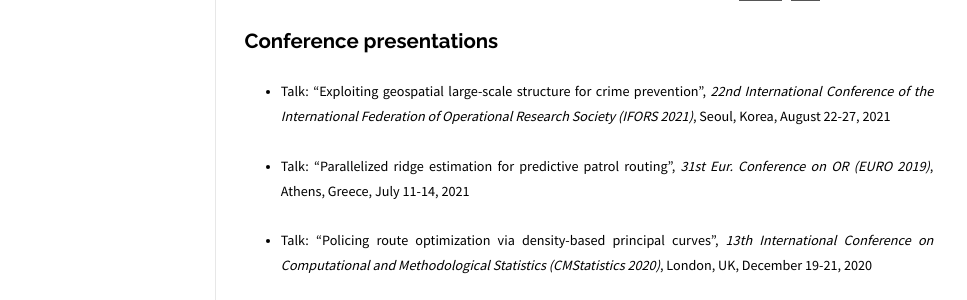
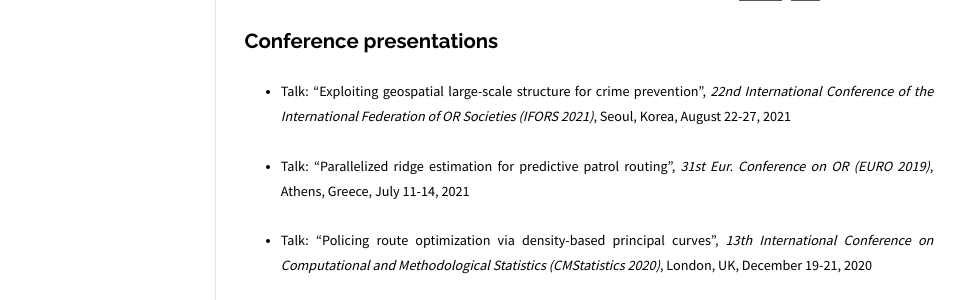
Before and after one commit to moews/moews.github.io, a Jekyll site: the page built from _posts/2017-03-25-publications.md, in a window 1280 px wide. Shown: the part 949-1249 px from the top of the page, without its empty margins (143-1110 px from the left). Built offline with Jekyll 4.4.1, drawn with Linux system fonts in a browser that asks for light colours.

Commit message:
Update 2017-03-25-publications.md

```diff
--- a/_posts/2017-03-25-publications.md
+++ b/_posts/2017-03-25-publications.md
@@ -32,7 +32,7 @@ categories: posts
 
 ## Conference presentations
 
-* <small>Talk: "Exploiting geospatial large-scale structure for crime prevention", _22nd International Conference of the International Federation of Operational Research Society (IFORS 2021)_, Seoul, Korea,  August 22-27, 2021</small>
+* <small>Talk: "Exploiting geospatial large-scale structure for crime prevention", _22nd International Conference of the International Federation of OR Societies (IFORS 2021)_, Seoul, Korea,  August 22-27, 2021</small>
 
 * <small>Talk: "Parallelized ridge estimation for predictive patrol routing", _31st Eur. Conference on OR (EURO 2019)_, Athens, Greece, July 11-14, 2021</small>
 
```
